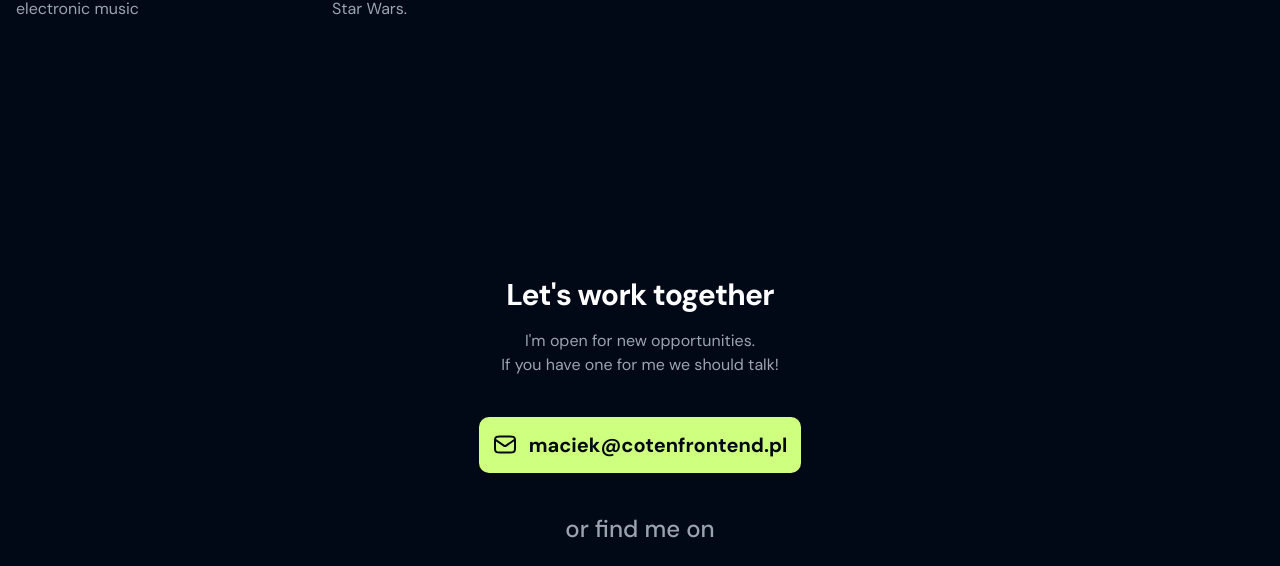
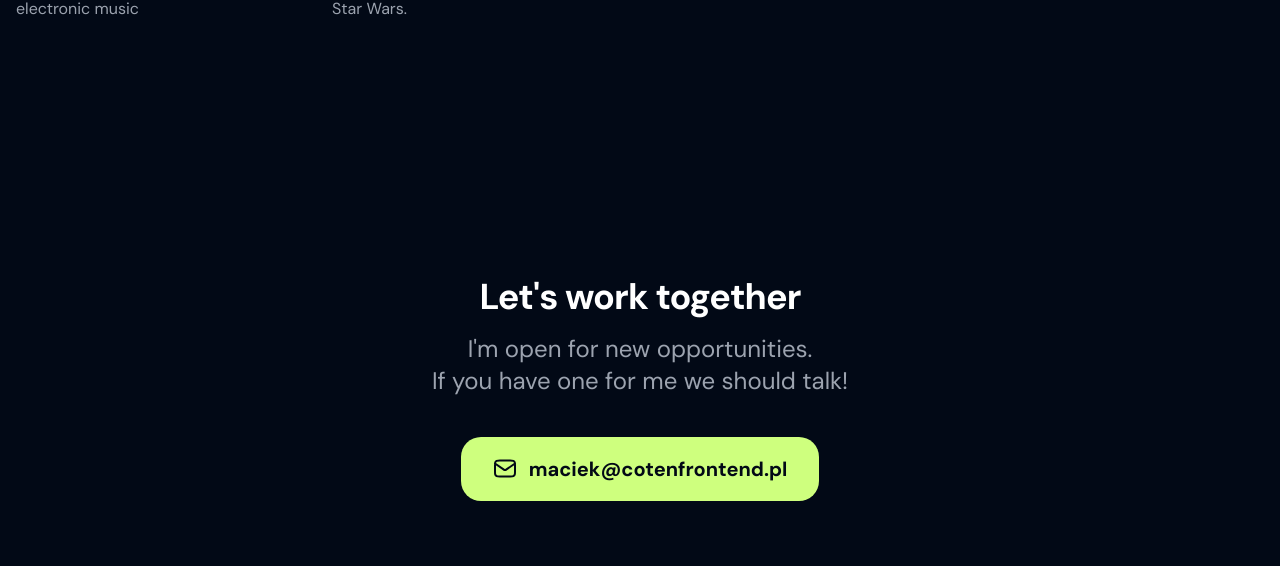
Before and after one commit to maciekwtfowicz/portfolio, a website built with Parcel: page src/index.html in a window 1280 px wide. Shown: the part 4186-4752 px from the top of the page. Built offline with nearby package versions, Linux system fonts and the light colour scheme; files whose address does not match are found by name.

Commit message:
Add desktop styles for the contact section

```diff
--- a/src/index.html
+++ b/src/index.html
@@ -294,11 +294,11 @@
       </div>
     </section>
 
-    <section class="mx-auto max-w-wtf flex flex-col items-center mb-16" id="contact">
-      <h2 class="mb-4 text-center text-3xl font-bold tracking-tight">Let's work together</h2>
-      <p class="text-center text-gray-400 mb-10">I'm open for new opportunities. <br>If you have one for me we should
+    <section class="mx-auto max-w-wtf flex flex-col items-center mb-16 md:mb-32" id="contact">
+      <h2 class="mb-4 text-center text-3xl md:text-4xl font-bold tracking-tight">Let's work together</h2>
+      <p class="text-center text-gray-400 mb-10 text-lg md:text-2xl">I'm open for new opportunities. <br>If you have one for me we should
         talk!</p>
-      <a class="bg-accent mb-10 text-bg justify-center flex gap-3 font-bold text-xl py-3.5 px-3.5 items-center rounded-wtf flex-wrap"
+      <a class="bg-accent mb-10 md:mb-20 text-bg justify-center flex gap-3 font-bold text-xl leading-9 py-3.5 px-3.5 md:px-8 items-center rounded-wtf-xl flex-wrap"
         href="mailto:maciek@cotenfrontend.pl"><img src="images/mail.svg">maciek@cotenfrontend.pl</a>
       <p class="text-2xl text-gray-400 font-medium mb-6">or find me on</p>
       <ul class="flex gap-4 justify-center flex-wrap">
```
